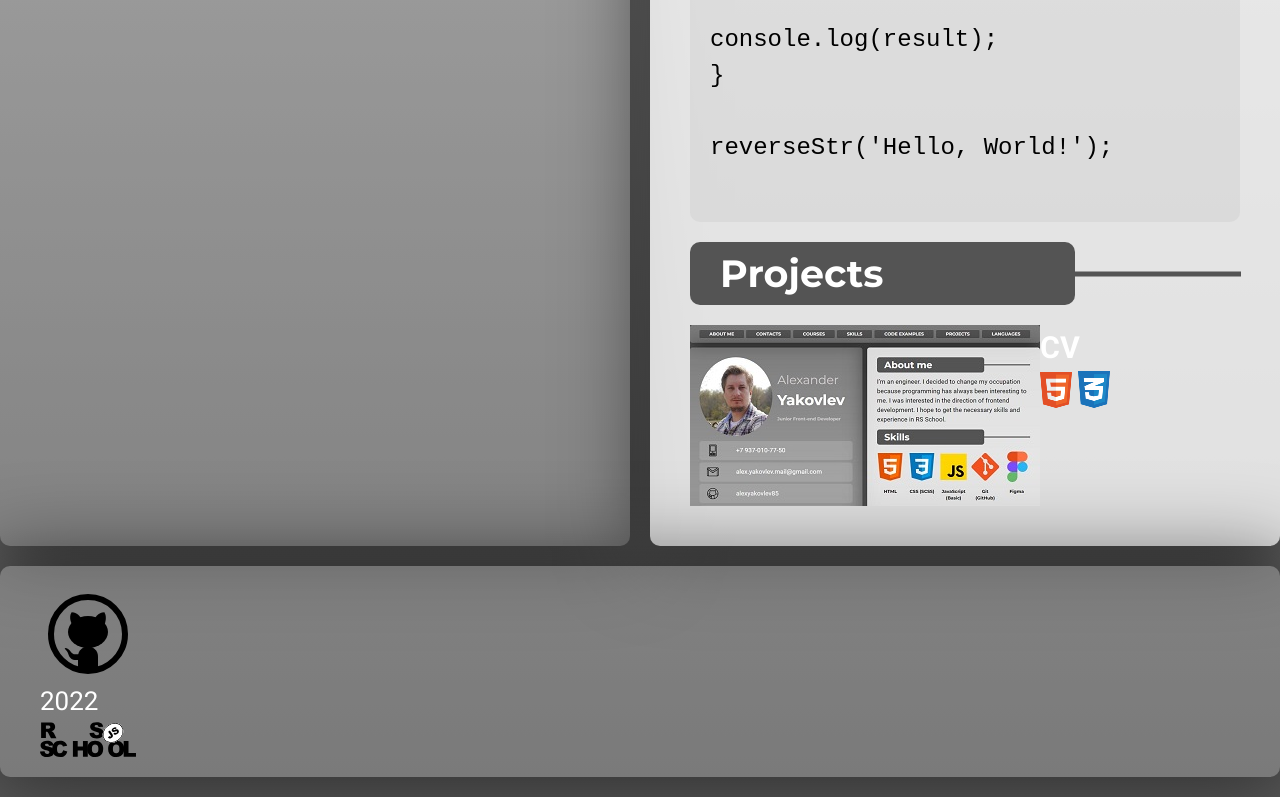
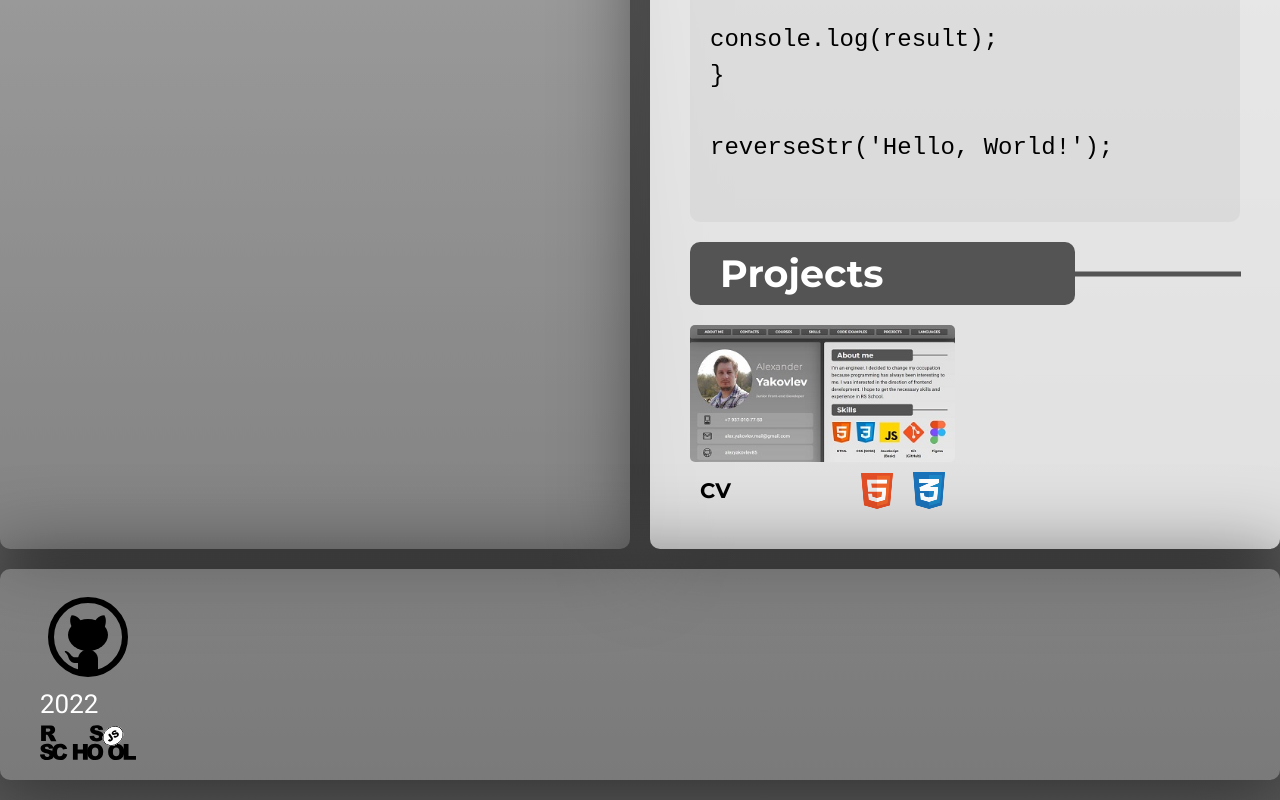
Before and after one commit to alexyakovlev85/rsschool-cv, a plain HTML site: page index.html in a window 1280 px wide. Shown: the part 1383-2183 px from the top of the page. Drawn offline with Linux system fonts and the light colour scheme.

Commit message:
feat: add projects styles

```diff
--- a/css/style.css
+++ b/css/style.css
@@ -466,3 +466,48 @@ body {
   background-color: var(--background-gray-transparent);
   border-radius: 10px;
 }
+
+/* Projects */
+
+.projects__list {
+  display: grid;
+  grid-template-columns: repeat(2, minmax(calc(50% - 20px), 50%));
+  gap: 20px;
+
+  font-family: 'Montserrat', 'Arial', sans-serif;
+  font-size: 18px;
+  color: var(--text-black);
+}
+
+.projects__link {
+  flex-direction: column;
+  row-gap: 10px;
+}
+
+.projects__link:hover .projects__img,
+.projects__link:focus .projects__img {
+  transform: scale(1.01);
+  box-shadow: 0 0 10px var(--shadow);
+}
+
+.projects__img {
+  border-radius: 5px;
+
+  transition: 0.3s;
+}
+
+.projects__description {
+  display: flex;
+  justify-content: space-between;
+  align-items: center;
+  column-gap: 20px;
+  padding: 0 10px;
+}
+
+.projects__subtitle {
+  font-weight: 700;
+}
+
+.projects__description-img:not(:last-child) {
+  margin-left: auto;
+}
```
